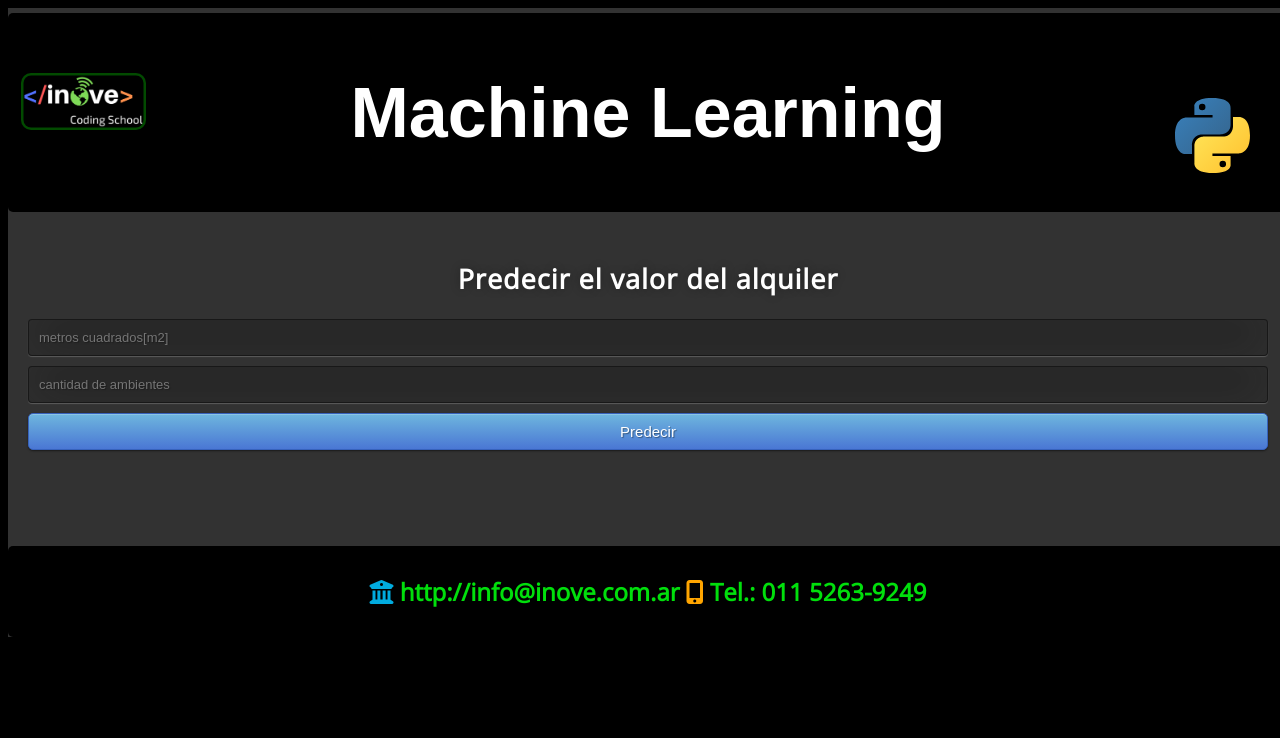
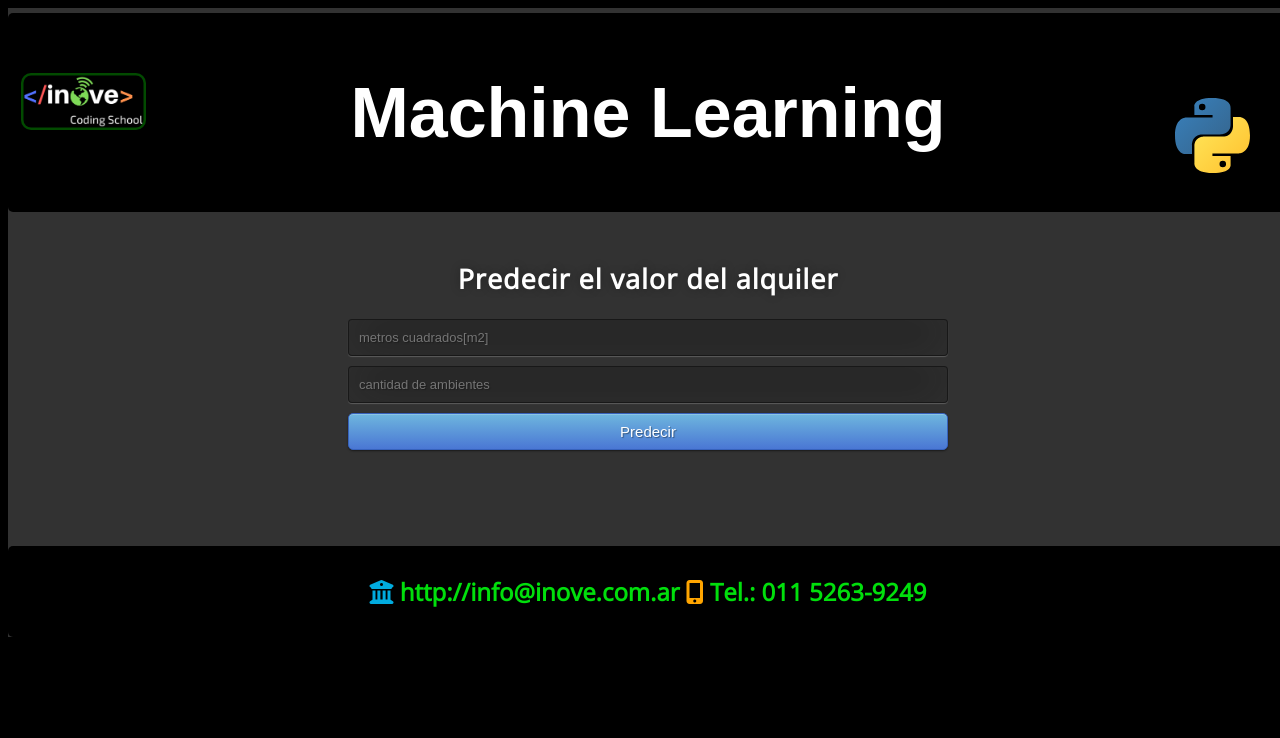
Before and after one commit to InoveAlumnos/machine_learning, a Flask app: page / in a window 1280 px wide. Shown: the top 738 px of the page. Run offline with Flask 2, Linux system fonts and the light colour scheme; parts of the project's set-up code (start-up, migrations or seed data) failed here and were passed over; some libraries are stand-ins or nearby versions.

Commit message:
Change style

```diff
--- a/alquileres_regression/static/css/style.css
+++ b/alquileres_regression/static/css/style.css
@@ -100,7 +100,7 @@ header h1 {
 }
 
 .main {
-    /*width: 100%;*/
+    width: 100%;
     background-color: rgb(50, 50, 50);
     padding: 20px;
     margin-bottom: auto;
@@ -109,6 +109,14 @@ header h1 {
     float: center;
     border-radius: 5px;
 	border-color: rgba(38, 18, 75, 0.616);
+}
+
+.form {
+    width: 100%;
+    max-width: 600px;
+    position: relative;
+    left: 50%;
+    transform: translateX(-50%);
 }
 
 .main h1 { color: #fff; text-shadow: 0 0 10px rgba(0,0,0,0.3); letter-spacing:1px; text-align:center; }
--- a/alquileres_regression/templates/index.html
+++ b/alquileres_regression/templates/index.html
@@ -9,6 +9,7 @@
 <link href='https://fonts.googleapis.com/css?family=Hind:300' rel='stylesheet' type='text/css'>
 <link href='https://fonts.googleapis.com/css?family=Open+Sans+Condensed:300' rel='stylesheet' type='text/css'>
 <link rel="stylesheet" href="{{ url_for('static', filename='css/style.css') }}">
+<!--<link rel="stylesheet" href="../static/css/style.css" type="text/css">-->
 <script src="https://kit.fontawesome.com/d604a8edc1.js" crossorigin="anonymous"></script>
 
 </head>
```
